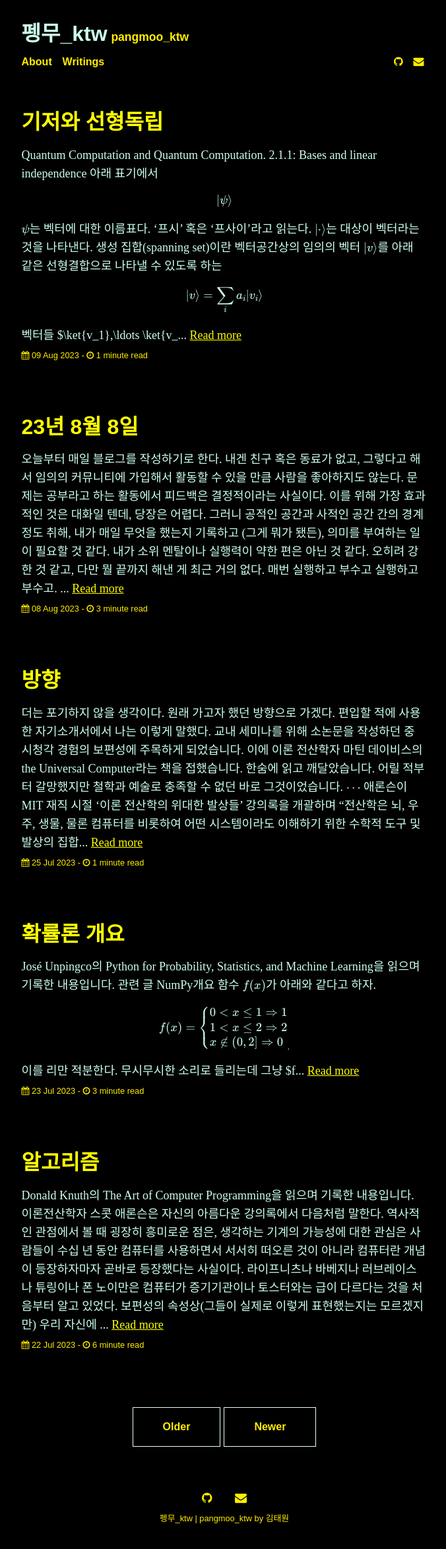
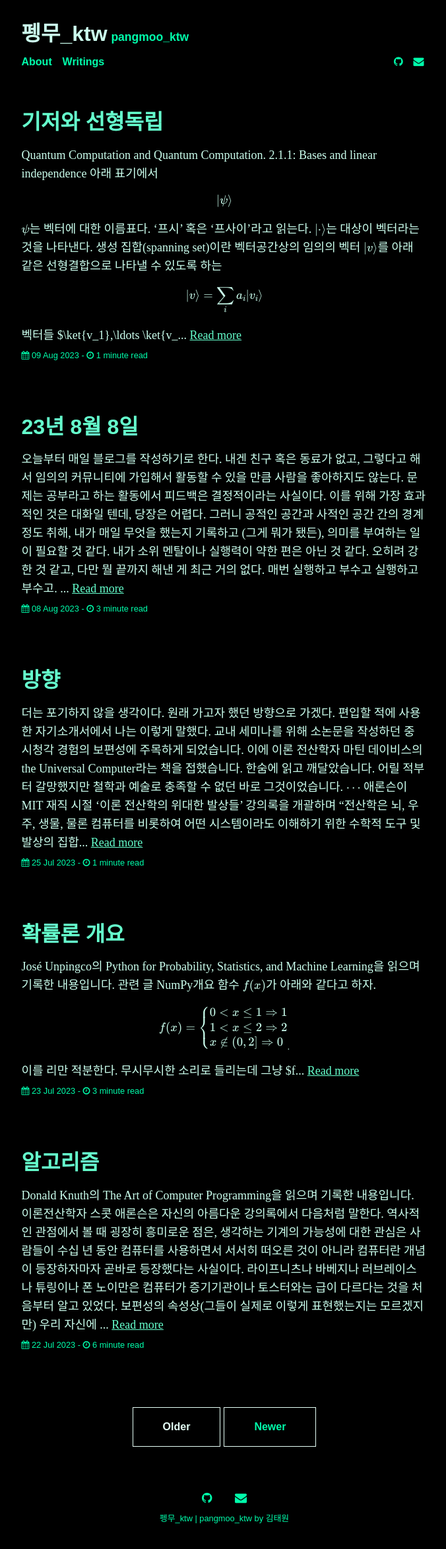
Before and after one commit to pangmoo-KTW/pangmoo-KTW, a Jekyll site: the page built from index.html, in a window 1280 px wide. Shown: the whole page at 66% size, without its empty margins (300-976 px from the left). Built offline with Jekyll 4.4.1, drawn with Linux system fonts in a browser that asks for light colours; some web fonts are replaced; the list of posts is cut into pages by our own code.

Commit message:
green links

```diff
--- a/assets/css/main.scss
+++ b/assets/css/main.scss
@@ -6,23 +6,23 @@ $serif-font-family:      'Hahmlet', serif;
 $code-font-family:       "Source Code Pro", monospace;
 
 $body-color: #cbffee;
-$link-color: #ffed00;
+$link-color: #e4fff6;
 
 $code-background-color:   #141414;
 $pagination-button-color: #e5fff6;
 
-$dark-gray-color:        #ffff00;
-$light-gray-color:       #ffed00;
-$extra-light-gray-color: #f1df02;
+$dark-gray-color:        #65ffcd;
+$light-gray-color:       #00feab;
+$extra-light-gray-color: #009866;
 
 $container-responsive-width: 768px;
 $elements-responsive-width:  30em;
 
 $icon-transition-time: .5s;
-$envelope-color:       #ffed00;
+$envelope-color:       #e4fff6;
 $twitter-color:        #cbffee;
 $instagram-color:      #375989;
-$github-color:         #ffed00;
+$github-color:         #e4fff6;
 $linkedin-color:       #0073a4;
 $facebook-color:       #3d5b99;
 $pinterest-color:      #bd081c;
```
